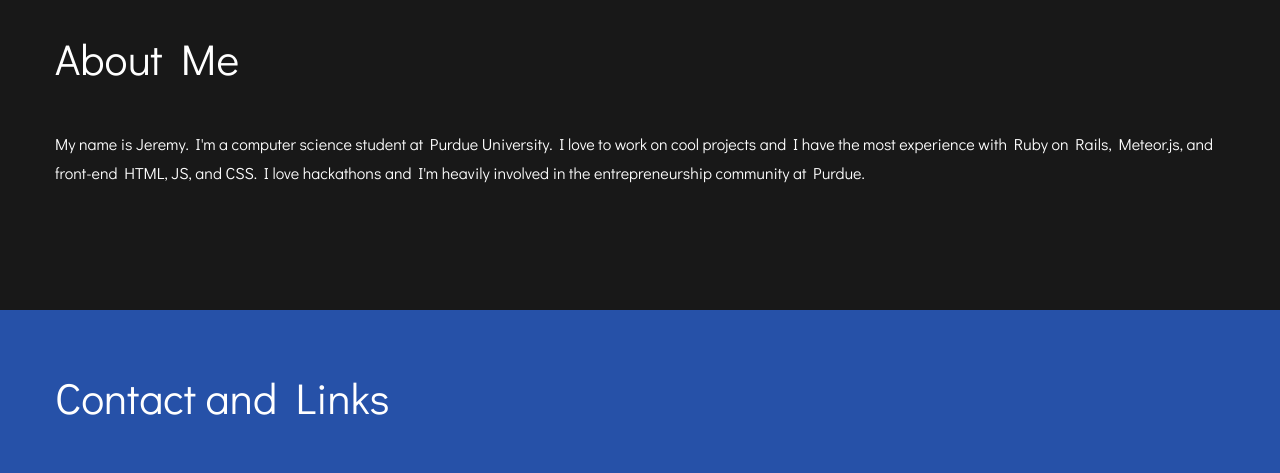
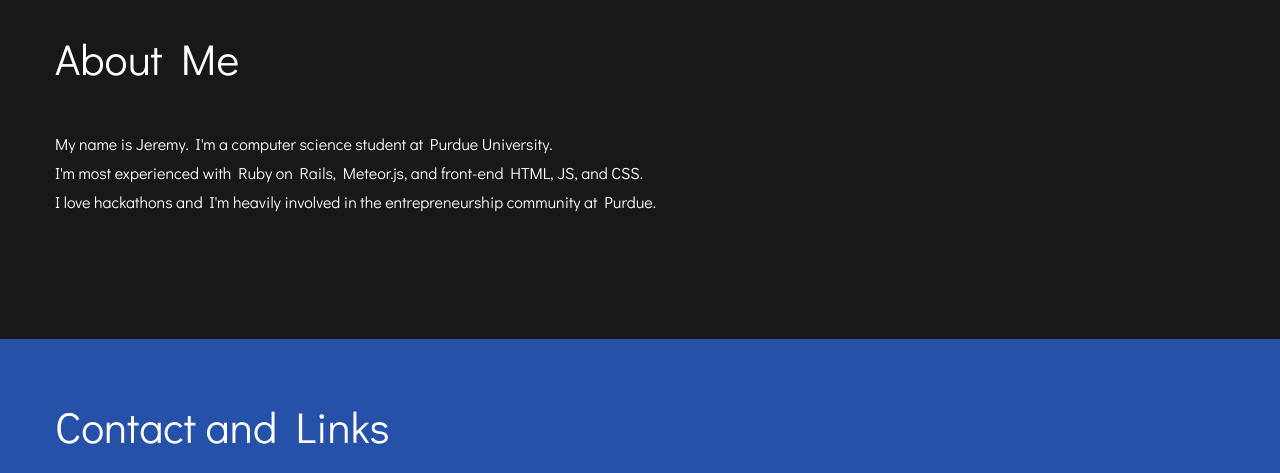
Before and after one commit to jeremyjs/hacker-dreamer-doer, a website: page public/index.html in a window 1280 px wide. Shown: the part 5660-6133 px from the top of the page. Drawn offline with nearby package versions, Linux system fonts and the light colour scheme.

Commit message:
fixed wording

```diff
--- a/public/index.html
+++ b/public/index.html
@@ -43,7 +43,7 @@
       <div id="banner" class="container">
         <div class="title">
           <!-- TODO: fix alignment -->
-          <h2 class="left">Hacker,</h2>
+          <h2 class="left smaller">Hacker,</h2>
           <h2 class="center">Dreamer,</h2>
           <h2 class="right bigger">Doer.</h2>
         </div>
@@ -447,9 +447,9 @@
       </div>
       <div class="content">
         <p>
-          My name is Jeremy. I'm a computer science student at Purdue University. I love to work on cool projects
-          and I have the most experience with Ruby on Rails, Meteor.js, and front-end HTML, JS, and CSS. I love
-          hackathons and I'm heavily involved in the entrepreneurship community at Purdue.
+          My name is Jeremy. I'm a computer science student at Purdue University. <br>
+          I'm most experienced with Ruby on Rails, Meteor.js, and front-end HTML, JS, and CSS. <br>
+          I love hackathons and I'm heavily involved in the entrepreneurship community at Purdue.
         </p>
       </div>
     </div>
```
